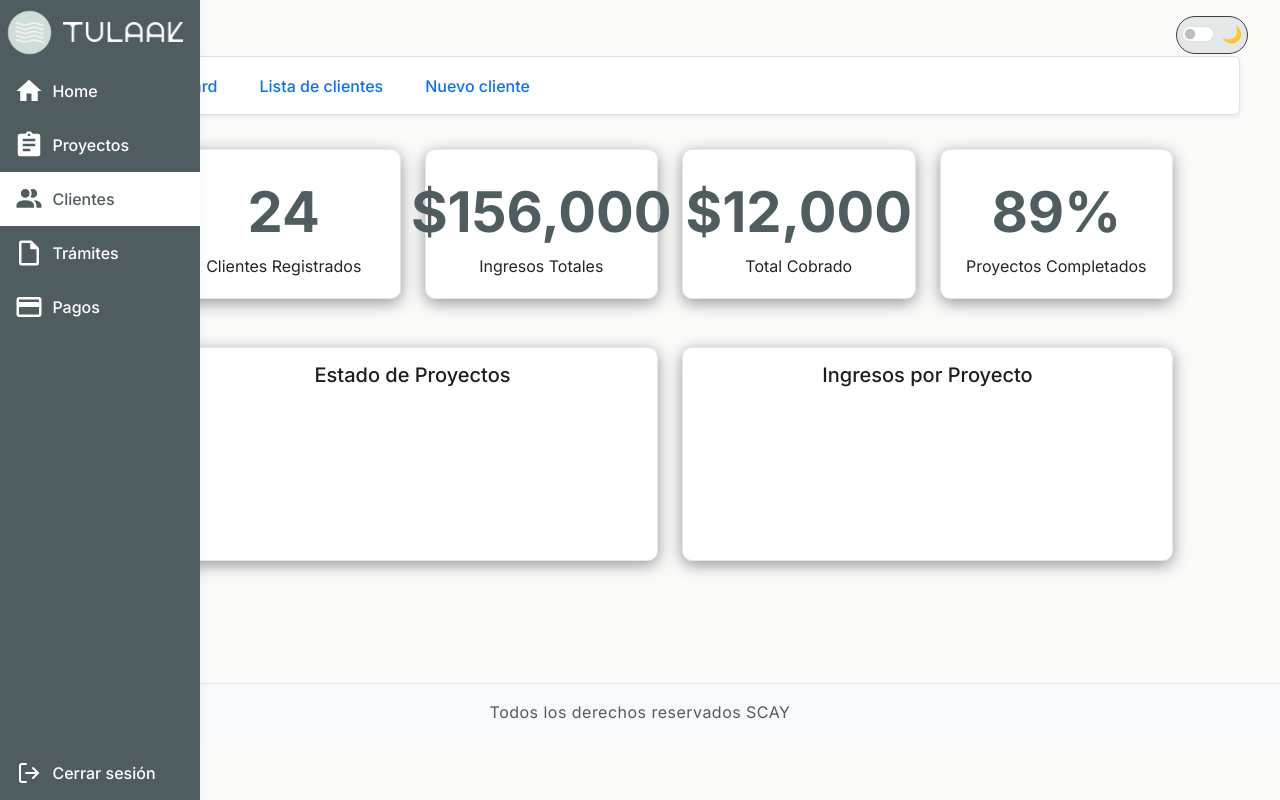
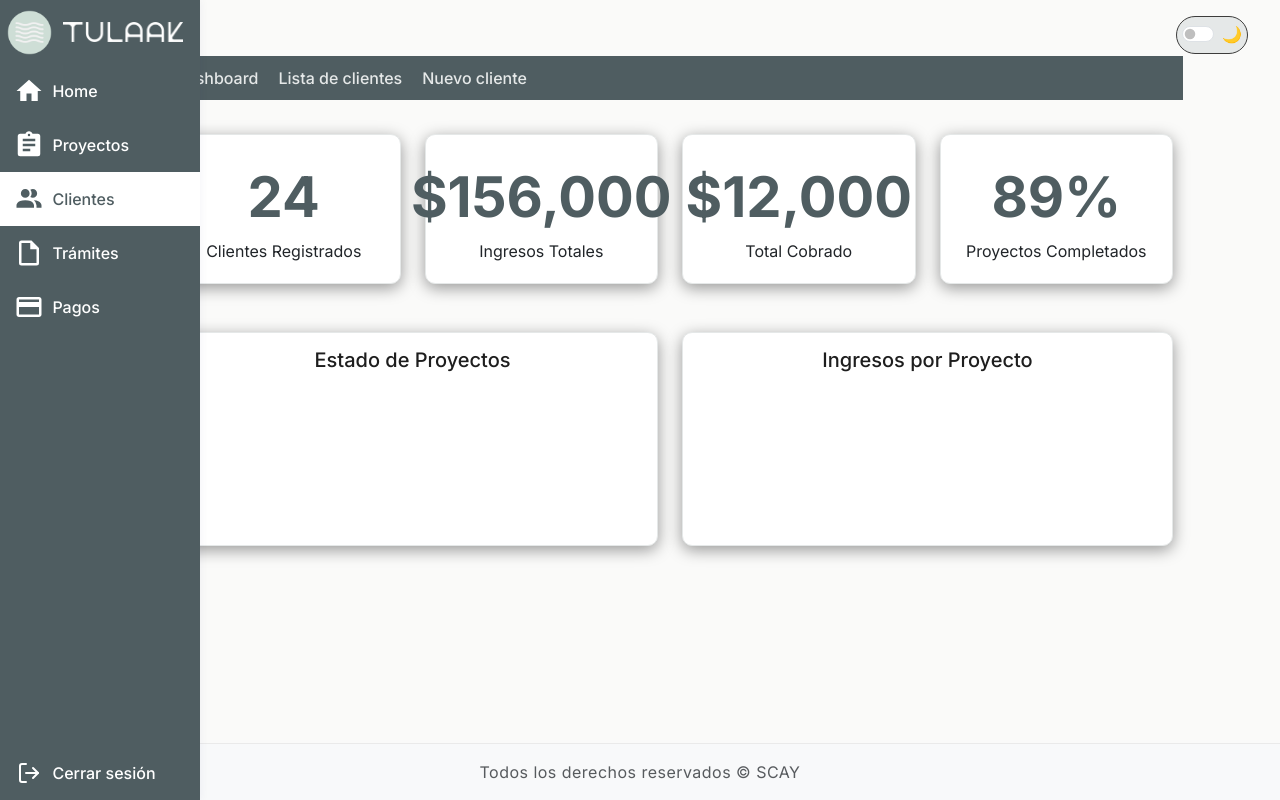
Before and after one commit to WilliamOG28/SCAYFLOW, a Django app: page /clientes in a window 1280 px wide. Run offline with Django 5.2, Linux system fonts and the light colour scheme; a map, chart or similar area stays blank.

Commit message:
Cambios en el nav-menu

```diff
--- a/SCAY/Proyectos/static/css/index_style.css
+++ b/SCAY/Proyectos/static/css/index_style.css
@@ -27,6 +27,9 @@
   font-size: 1rem;
 }
 body {
+  display: flex;
+  flex-direction: column;
+  min-height: 100vh;
   background: var(--background-color);
 }
 body.dark-mode {
@@ -213,12 +216,11 @@ body:has(.sidebar.collapsed) .container,
   margin-top: auto;
 }
 .footer {
-    position: relative;
     width: 100%;
-    bottom: 0;
     font-size: 1rem;
     letter-spacing: 0.03em;
     border-top: 1px solid #eaeaea;
+    margin-top: auto;
 }
 
 body.dark-mode .footer {
--- a/SCAY/Proyectos/static/css/style.css
+++ b/SCAY/Proyectos/static/css/style.css
@@ -23,19 +23,26 @@ body.dark-mode .mode{
     border: 1px #E5E8E8 solid;
 }
 .nav-menu{
+    width: 90%;
+    margin: auto;
     display: flex;
     flex-direction: row;
     align-items: center;
     justify-content: flex-start;
     gap: 12px;
     list-style: none;
-    margin: 0;
-    border: 1px red solid;
     padding: 10px;
-    background-color: white;
-    border-radius: 10px;
-    color: black;
+    background-color: #4F5D61;
+    color: #E5E8E8;
+    font-weight: bold;
 }
+.nav-menu li :hover{
+    color:#FFFFFF;
+}
+body.dark-mode .nav-menu{
+    background-color: #1C1C1C;
+}
+
 .dashboard-card {
     background-color: #FFFFFF;
     display: flex;
@@ -117,9 +124,3 @@ body.dark-mode .subtitle{
     margin-bottom: 8px;
     margin-right: 20px;
 }
-h1 {
-    padding: 10px;
-    text-align: center;
-    font-weight: bold;
-    background-color: #141E61 ;
-}
--- a/SCAY/Proyectos/templates/base.html
+++ b/SCAY/Proyectos/templates/base.html
@@ -193,7 +193,7 @@
             {% endblock %}
         </div>
         <footer class="footer mt-auto py-3 bg-light text-center">
-            <span class="text-muted">Todos los derechos reservados SCAY</span>
+            <span class="text-muted">Todos los derechos reservados © SCAY</span>
         </footer>
         <script src="{% static 'js/mode_page.js' %}"></script>
         <!-- Bootstrap JS y dependencias desde CDN -->
--- a/SCAY/Proyectos/templates/clientes/clientes.html
+++ b/SCAY/Proyectos/templates/clientes/clientes.html
@@ -9,7 +9,7 @@
          Navegación por pestañas para clientes
          ========================================= -->
     <div class="mt-3">
-        <ul class="nav nav-tabs shadow-sm border rounded bg-white p-2" id="myTab" role="tablist" style="font-weight: 500;">
+        <ul class="nav-menu" id="myTab" role="tablist" style="font-weight: 500;">
             <!-- Pestaña: Dashboard -->
             <li class="nav-item" role="presentation">
                 <a href="{% url 'clientes' %}"
--- a/SCAY/Proyectos/templates/tramites/tramites.html
+++ b/SCAY/Proyectos/templates/tramites/tramites.html
@@ -4,7 +4,7 @@
 
 {% block content %}
     <div class="mt-3">
-        <ul class="nav nav-tabs shadow-sm border rounded bg-white p-2" id="myTab" role="tablist" style="font-weight: 500;">
+        <ul class="nav-menu" id="myTab" role="tablist" style="font-weight: 500;">
             <li class="nav-item" role="presentation">
                 <a href="{% url 'lista_tramites' %}" class="nav-link d-flex align-items-center gap-2 {% if tab_activa == 'lista_tramites' %}active{% endif %}" id="profile-tab" type="button" role="tab" aria-controls="profile-tab-pane" aria-selected="{% if tab_activa == 'lista_tramites' %}true{% else %}false{% endif %}">
                     <i class="fas fa-list-alt"></i> Lista de Tramites
```
